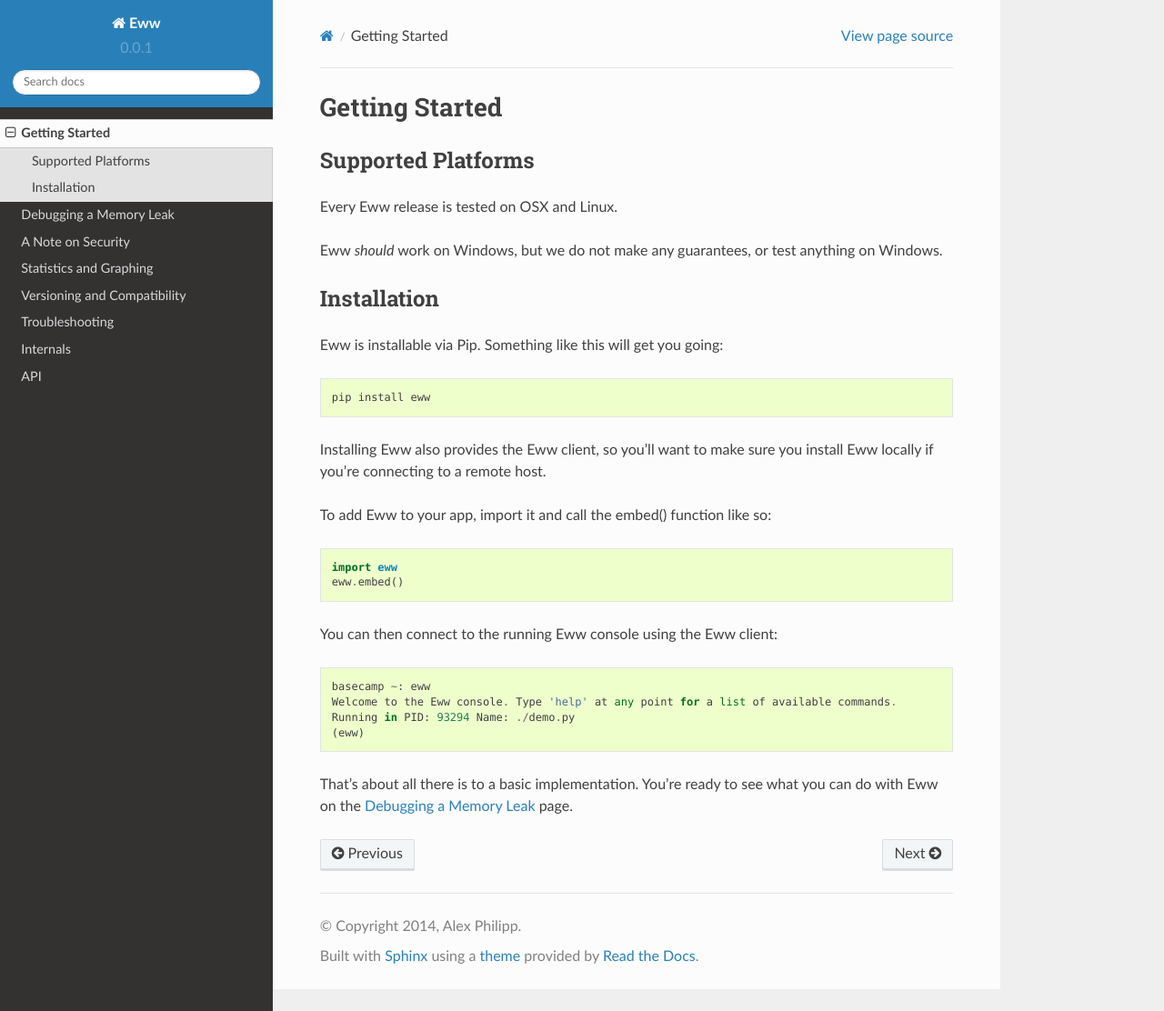
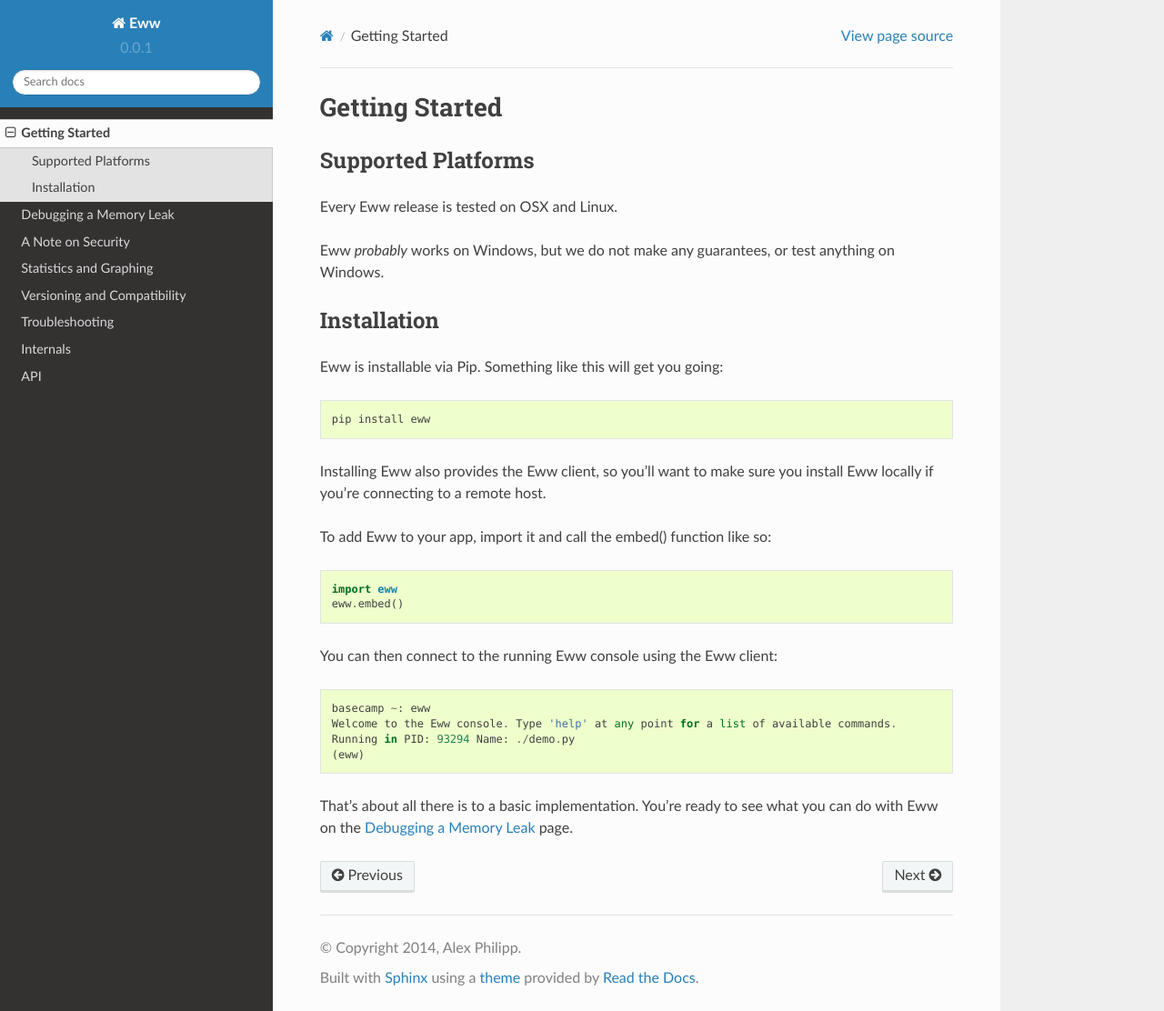
Before and after one commit to py-eww/eww, a Sphinx documentation site: the page built from docs/source/getting_started.rst, in a window 1280 px wide and 1112 px high. Shown: the whole window at 91% size. Built offline with Sphinx 7.4.7 and the Read the Docs theme 2.0.0, drawn with Linux system fonts in a browser that asks for light colours; pages that are not in the unit, such as notebooks, are missing from menus.

Commit message:
changed wording again

```diff
--- a/docs/source/getting_started.rst
+++ b/docs/source/getting_started.rst
@@ -8,7 +8,7 @@
 
 Every Eww release is tested on OSX and Linux.
 
-Eww *should* work on Windows, but we do not make any guarantees, or test anything on Windows.
+Eww *probably* works on Windows, but we do not make any guarantees, or test anything on Windows.
 
 Installation
 ------------
```
